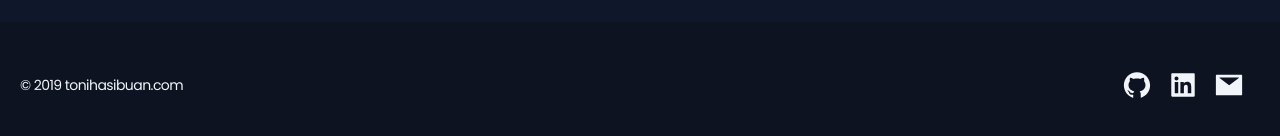
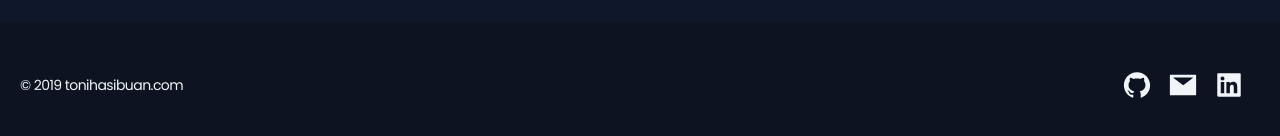
Before and after one commit to tonyhazama/tonihasibuan, a Next.js app: page /cv in a window 1280 px wide. Shown: the part 2182-2318 px from the top of the page. Built offline with nearby package versions, Linux system fonts and the light colour scheme.

Commit message:
update linkedin url

```diff
--- a/components/contacts.js
+++ b/components/contacts.js
@@ -5,8 +5,8 @@ export default function Contacts({center}) {
   return (
     <div className={"flex " + (center ? "justify-center" : "")}>
       <a target="_blank" href="https://github.com/tonyhazama"><AiFillGithub className="text-3xl mr-4" /></a>
-      <a target="_blank" href="https://www.linkedin.com/in/tonyhazama"><AiFillLinkedin className="text-3xl mr-4" /></a>
-      <a target="_blank" href="https://www.linkedin.com/in/tonyhazama"><AiFillMail className="text-3xl mr-4" /></a>
+      <a target="_blank" href="mailto:muhammad.sultoni.hsb@gmail.com"><AiFillMail className="text-3xl mr-4" /></a>
+      <a target="_blank" href="https://www.linkedin.com/in/tonihasibuan/"><AiFillLinkedin className="text-3xl mr-4" /></a>
     </div>
   )
 }
--- a/pages/cv/index.js
+++ b/pages/cv/index.js
@@ -24,7 +24,7 @@ export default function Cv() {
       {icon: FiGlobe, title: 'www.tonihasibuan.com', link: 'https://www.tonihasibuan.com/'},
       {icon: AiFillMail, title: 'muhammad.sultoni.hsb@gmail.com', link: 'mailto:muhammad.sultoni.hsb@gmail.com'},
       {icon: AiFillGithub, title: 'github.com/tonyhazama', link: 'https://github.com/tonyhazama'},
-      {icon: AiFillLinkedin, title: 'in/muhammad-sultoni-hsb', link: 'https://www.linkedin.com/in/muhammad-sultoni-hsb/'},
+      {icon: AiFillLinkedin, title: 'in/muhammad-sultoni-hsb', link: 'https://www.linkedin.com/in/tonihasibuan/'},
     ],
     experiences: [
       {
@@ -133,7 +133,7 @@ export default function Cv() {
         {icon: FiGlobe, title: 'tonihasibuan.com', link: 'https://www.tonihasibuan.com/'},
         {icon: AiFillMail, title: 'muhammad.sultoni@gmail.com', link: 'mailto:muhammad.sultoni@gmail.com'},
         {icon: AiFillGithub, title: 'github.com/tonyhazama', link: 'https://github.com/tonyhazama'},
-        {icon: AiFillLinkedin, title: 'linkedin.com/in/muhammad-sultoni-hsb', link: 'https://www.linkedin.com/in/muhammad-sultoni-hsb/'},
+        {icon: AiFillLinkedin, title: 'www.linkedin.com/in/tonihasibuan', link: 'https://www.linkedin.com/in/tonihasibuan/'},
       ],
       experiences: [
         {
```
